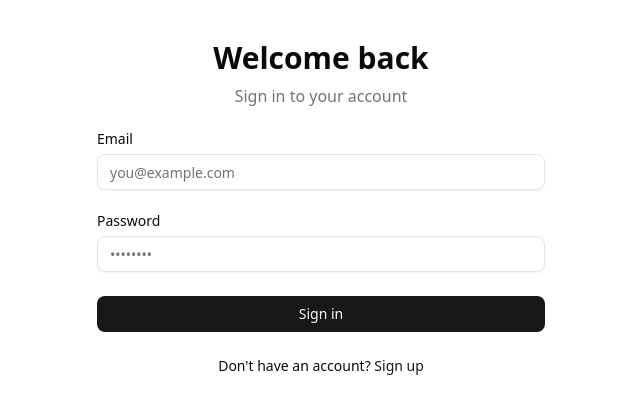
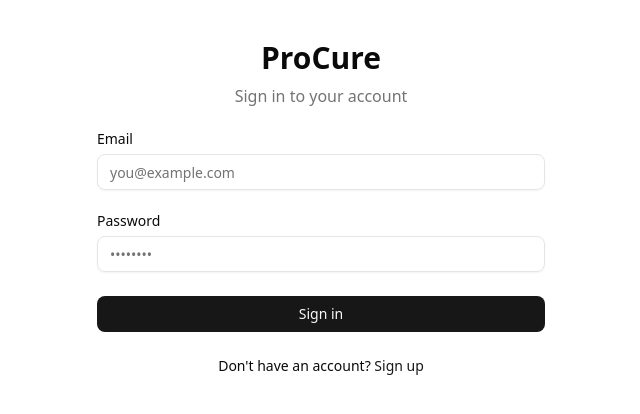
Before and after one commit to ktjayamanna/proCure, a Next.js app in the folder web/: page /login in a window 1280 px wide. Shown: the top 414 px of the page, without its empty margins (319-959 px from the left). Built offline with nearby package versions, Linux system fonts and the light colour scheme; no server answers.

Commit message:
added brand names to sign in/ sign up

```diff
--- a/web/src/app/login/page.tsx
+++ b/web/src/app/login/page.tsx
@@ -10,7 +10,7 @@
   return (
     <div className="container mx-auto py-10 max-w-md">
       <div className="mb-6 text-center">
-        <h1 className="text-3xl font-bold">Welcome back</h1>
+        <h1 className="text-3xl font-bold">ProCure</h1>
         <p className="text-muted-foreground mt-2">Sign in to your account</p>
       </div>
 
--- a/web/src/app/signup/page.tsx
+++ b/web/src/app/signup/page.tsx
@@ -10,7 +10,7 @@
   return (
     <div className="container mx-auto py-10 max-w-md">
       <div className="mb-6 text-center">
-        <h1 className="text-3xl font-bold">Sign Up</h1>
+        <h1 className="text-3xl font-bold"> ProCure</h1>
         <p className="text-muted-foreground mt-2">Enter your details to create a new account</p>
       </div>
 
```
